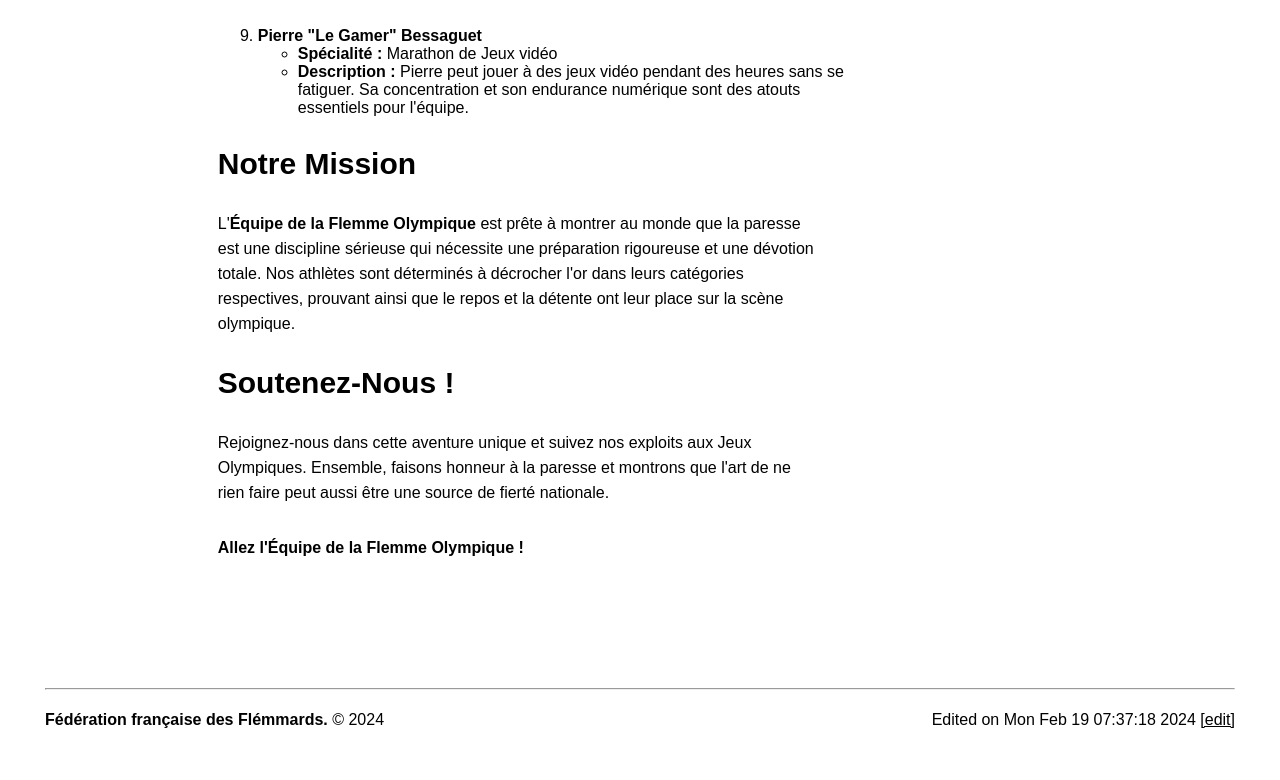
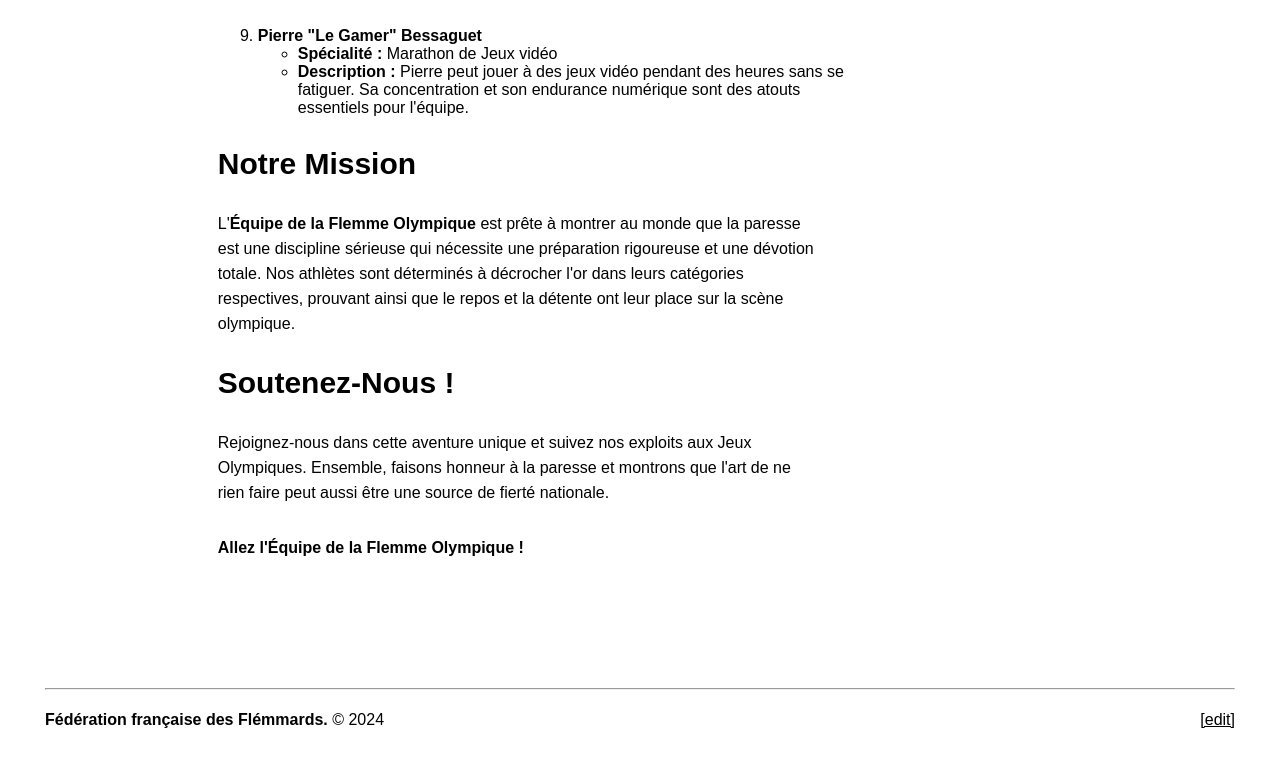
Before and after one commit to Flemme-Olympique/flemme-olympique.github.io, a plain HTML site: page site/team.html in a window 1280 px wide. Shown: the part 1278-2058 px from the top of the page. Drawn offline with Linux system fonts and the light colour scheme.

Commit message:
update files

```diff
--- a/site/team.html
+++ b/site/team.html
@@ -147,7 +147,7 @@
     <footer>
       <hr />
       <span style="float: right"
-        >Edited on Mon Feb 19 07:37:18 2024 <a href="https://github.com/">[edit]</a><br
+        ><a href="https://github.com/Flemme-Olympique/flemme-olympique.github.io/blob/main/site/team.html">[edit]</a><br
       /></span>
       <b>Fédération française des Flémmards.</b> © 2024
     </footer>
```
Also changed, not shown: site/index.html (+2 -1 lines), site/philosophy.html (+1 -1 lines).
